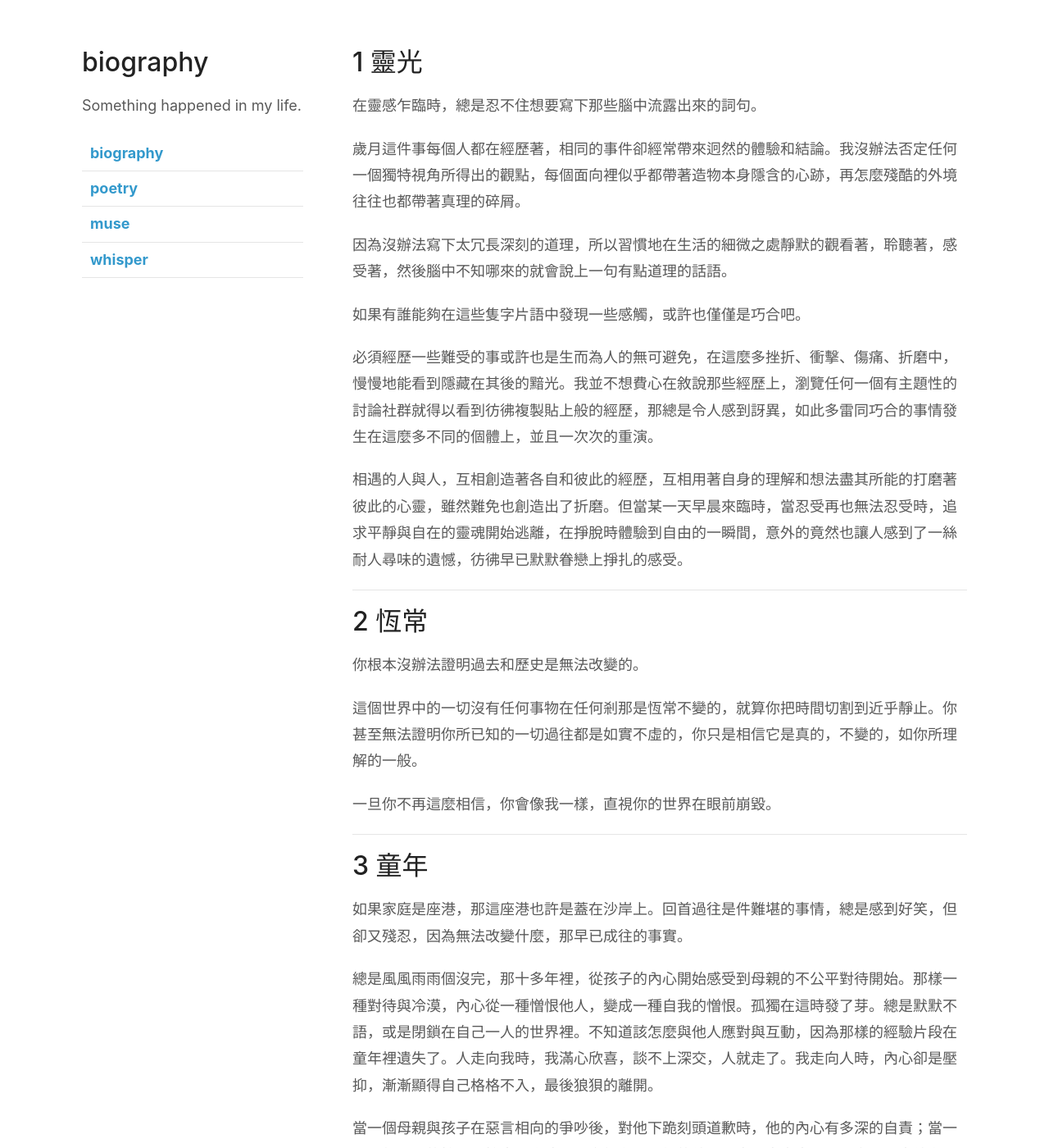
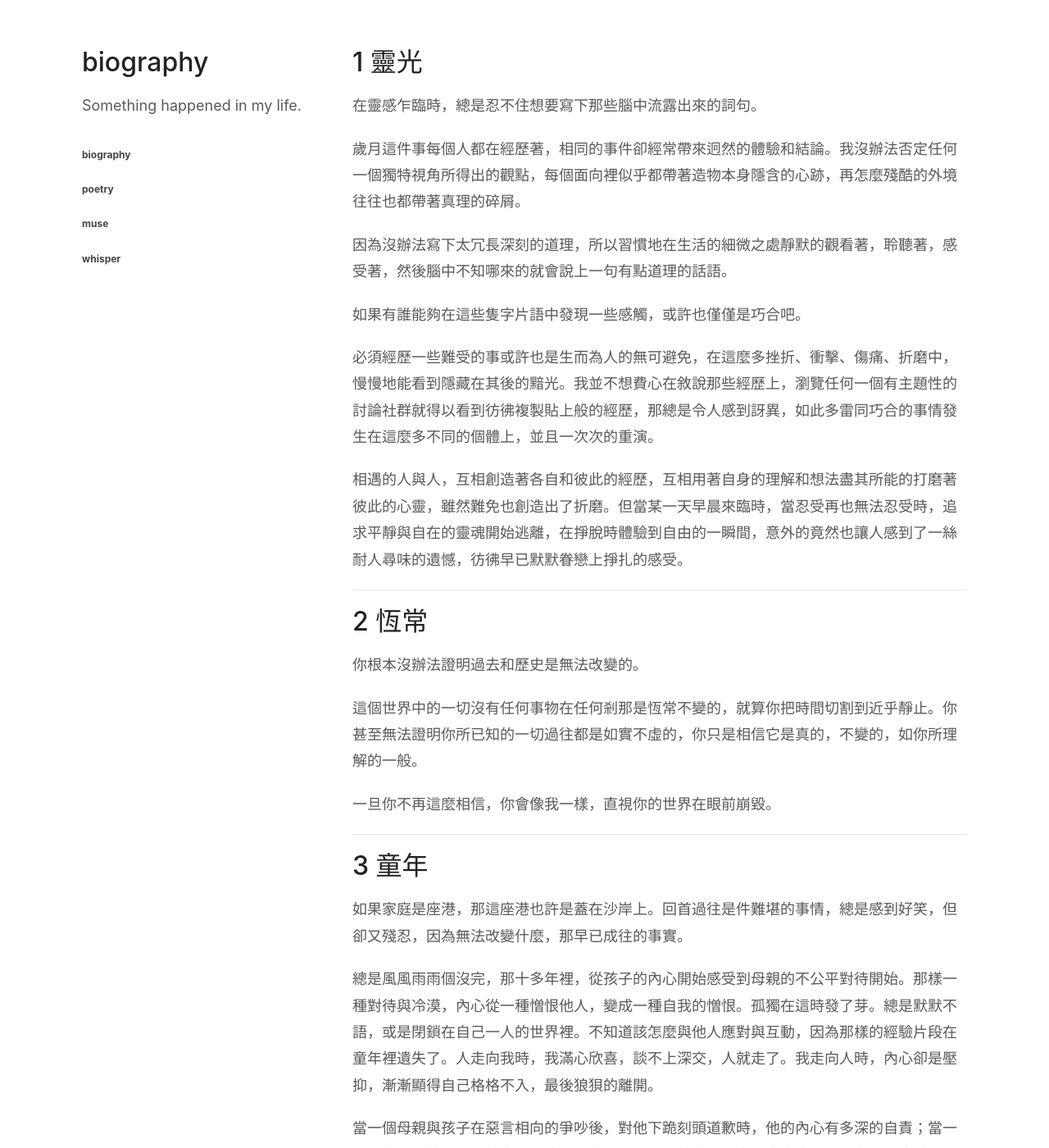
Before and after one commit to zenkarsha/biography, a Jekyll site: the page built from index.md, in a window 1280 px wide and 1400 px high. Shown: the whole window at 82% size. Built offline with Jekyll 4.4.1, drawn with Linux system fonts in a browser that asks for light colours; our own code applies the rules of GitHub Pages for plain Markdown files.

Commit message:
Update styles.css

```diff
--- a/assets/css/styles.css
+++ b/assets/css/styles.css
@@ -35,12 +35,13 @@ h3, h4, h5, h6 {
 }
 
 a {
-  color:#39c;
+  color:#444;
   text-decoration:none;
+  font-size:12px;
 }
 
 a:hover {
-  color:#069;
+  color:#000;
 }
 
 a small {
@@ -67,21 +68,16 @@ blockquote {
 }
 
 code, pre {
-  font-family:Monaco, Bitstream Vera Sans Mono, Lucida Console, Terminal, Consolas, Liberation Mono, DejaVu Sans Mono, Courier New, monospace;
-  color:#333;
+  font-family: "Noto Serif TC", Monaco, Bitstream Vera Sans Mono, Lucida Console, Terminal, Consolas, Liberation Mono, DejaVu Sans Mono, Courier New, monospace;
+  color:#000;
 }
 
 pre {
   padding:8px 15px;
-  background: #f8f8f8;
-  border-radius:5px;
-  border:1px solid #e5e5e5;
+  background: #fcfcfc;
+  border-radius: 0;
+  border: none;
   overflow-x: auto;
-  white-space: pre-wrap;
-  white-space: -moz-pre-wrap;
-  white-space: -pre-wrap;
-  white-space: -o-pre-wrap;
-  word-wrap: break-word;
 }
 
 table {
@@ -91,8 +87,7 @@ table {
 
 th, td {
   text-align:left;
-  padding:5px 10px;
-  border-bottom:1px solid #e5e5e5;
+  padding:5px 0;
 }
 
 dt {
@@ -246,6 +241,14 @@ footer {
   header ul, header p.view {
     position:static;
   }
+
+  pre, code {
+    white-space: pre-wrap;       /* Since CSS 2.1 */
+    white-space: -moz-pre-wrap;  /* Mozilla, since 1999 */
+    white-space: -pre-wrap;      /* Opera 4-6 */
+    white-space: -o-pre-wrap;    /* Opera 7 */
+    word-wrap: break-word;       /* Internet Explorer 5.5+ */
+  }
 }
 
 @media print, screen and (max-width: 480px) {
```
